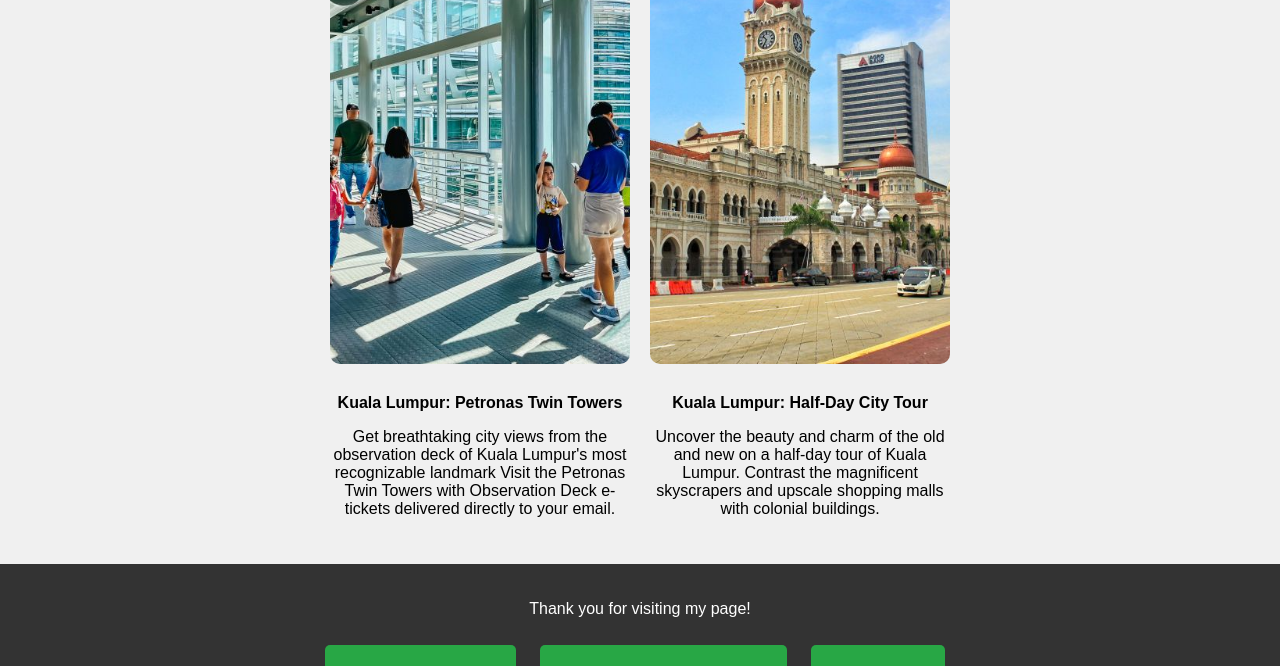
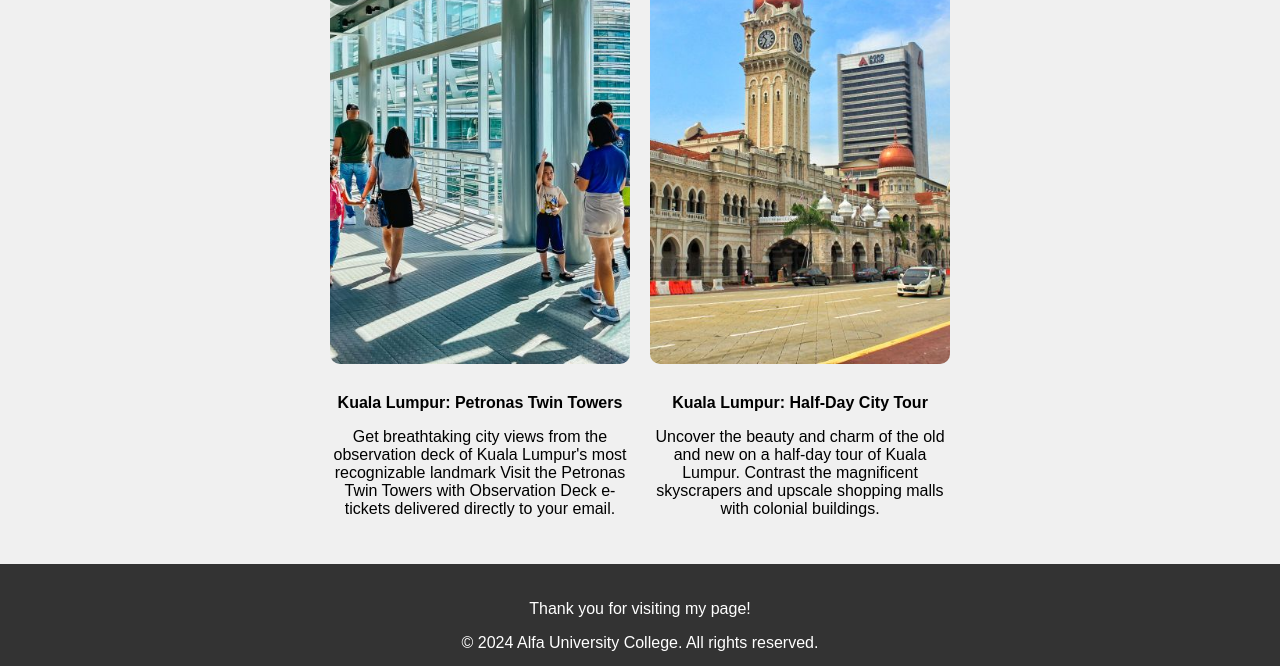
Before and after one commit to ebrahim2574/ebrahimwebsiteassignmenttwo.github.io, a plain HTML site: page index.html in a window 1280 px wide. Shown: the part 3426-4092 px from the top of the page. Drawn offline with Linux system fonts and the light colour scheme.

Commit message:
Update index.html

```diff
--- a/index.html
+++ b/index.html
@@ -184,6 +184,7 @@
     </section>
     <footer>
         <p>Thank you for visiting my page!</p>
+        <p>&copy; 2024 Alfa University College. All rights reserved.</p>
         <div class="external-links">
             <a class="button" href="https://alfa.edu.my" target="_blank"_blank><img src="university-solid.svg" alt="University"> ALFA University</a>
             <a class="button" href="https://wa.me/+60166946162" target="_blank"><img src="whatsapp.svg" alt="WhatsApp">Mr. Zainuddin Bin Johori</a>
```
